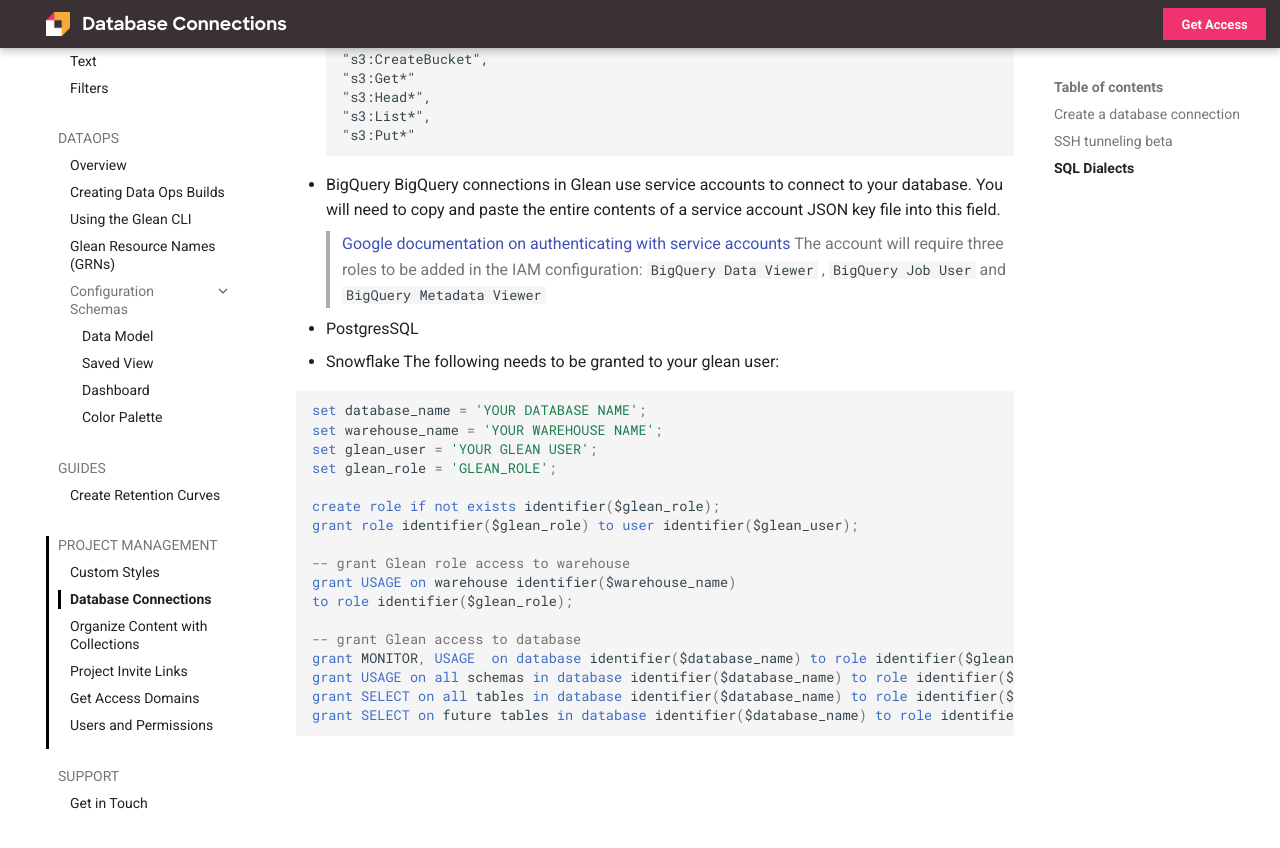
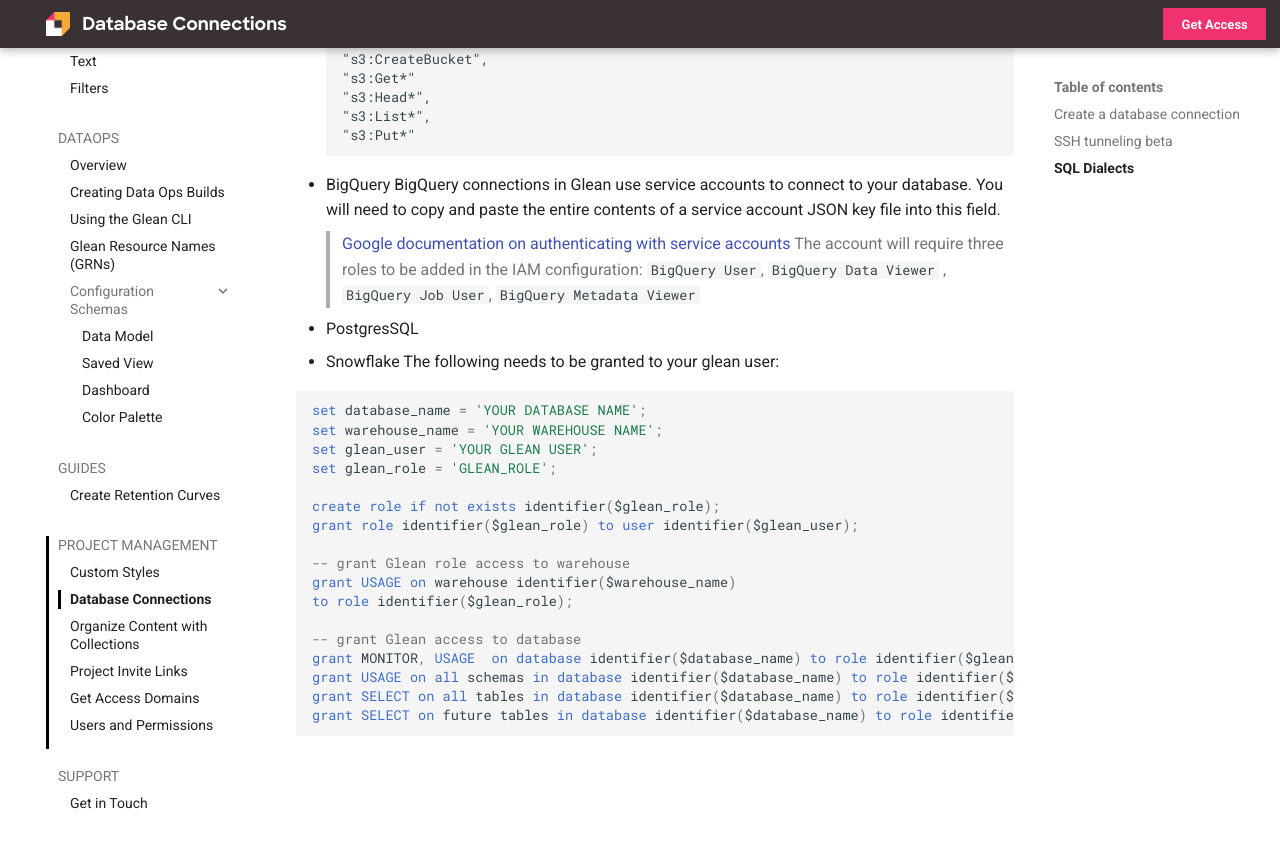
Before and after one commit to gleannyc/documentation, an MkDocs documentation site: the page built from docs/docs/project-management/database-connections.md, in a window 1280 px wide and 900 px high, scrolled down 1610 px. Shown: the top 848 px of the window. Built offline with MkDocs 1.6.1 and Material for MkDocs 9.7.7, drawn with Linux system fonts in a browser that asks for light colours.

Commit message:
Update bigquery permissions

```diff
--- a/docs/docs/project-management/database-connections.md
+++ b/docs/docs/project-management/database-connections.md
@@ -53,7 +53,7 @@
 - BigQuery
   BigQuery connections in Glean use service accounts to connect to your database. You will need to copy and paste the entire contents of a service account JSON key file into this field.
   > [Google documentation on authenticating with service accounts](https://cloud.google.com/bigquery/docs/authentication/service-account-file)
-  > The account will require three roles to be added in the IAM configuration: `BigQuery Data Viewer` , `BigQuery Job User` and `BigQuery Metadata Viewer`
+  > The account will require three roles to be added in the IAM configuration: `BigQuery User`, `BigQuery Data Viewer` , `BigQuery Job User`, `BigQuery Metadata Viewer`
 - PostgresSQL
 - Snowflake
   The following needs to be granted to your glean user:
```
